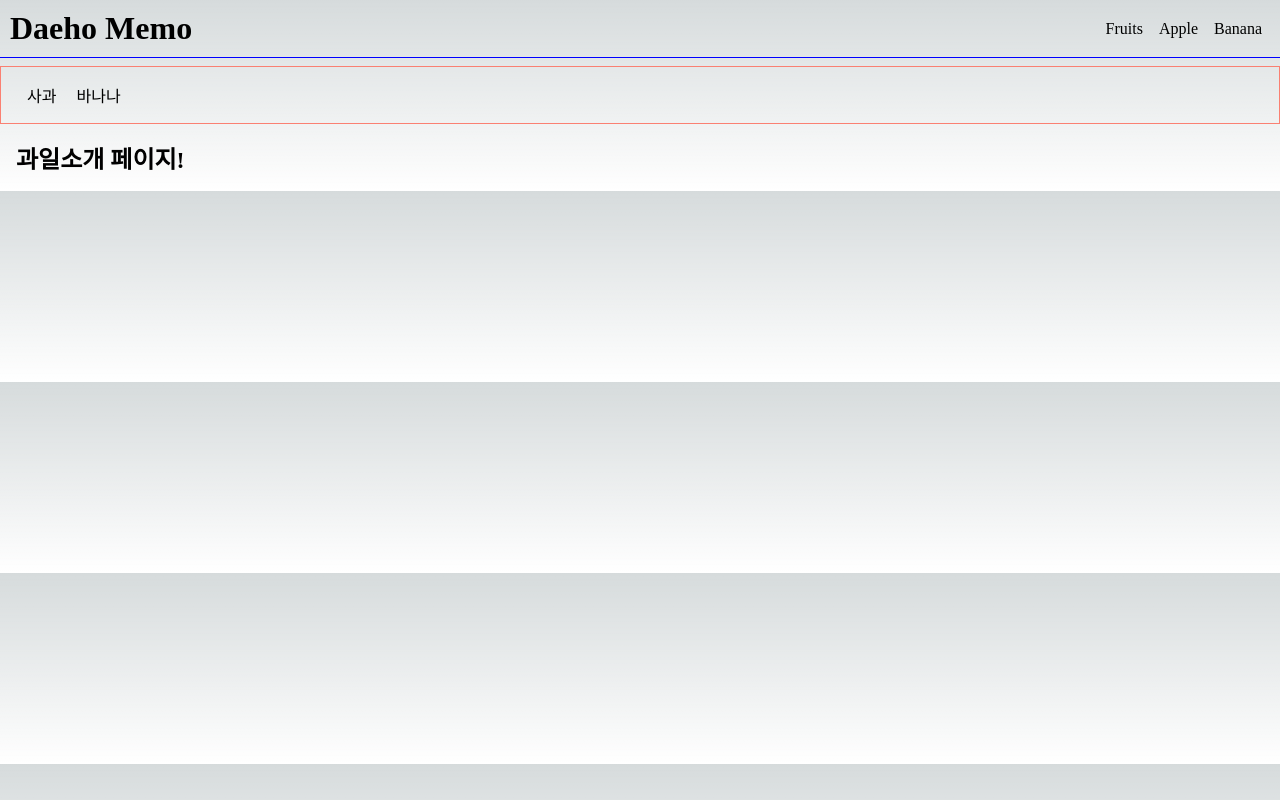
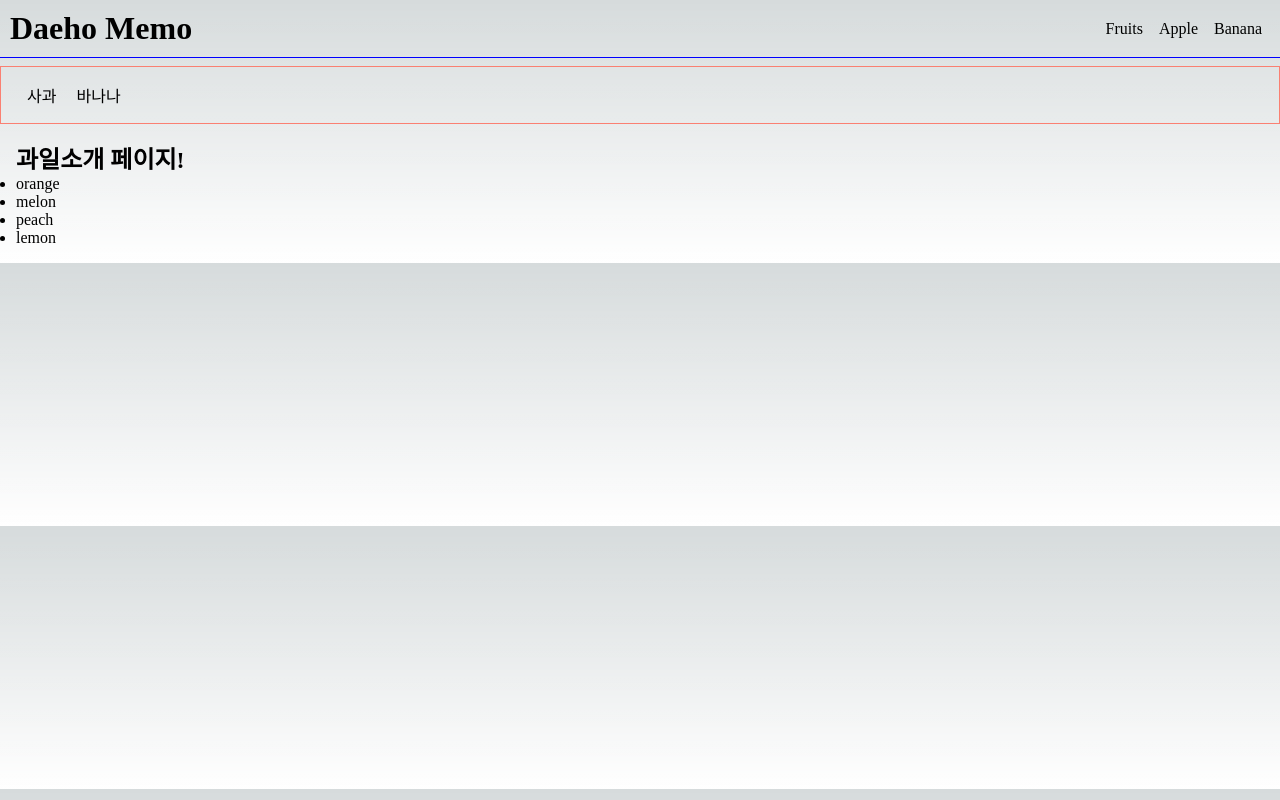
Before and after one commit to SimDaeHo/NextJs-Study, a Next.js app: page /fruits in a window 1280 px wide. Built offline with nearby package versions, Linux system fonts and the light colour scheme.

Commit message:
fruits page 안에 Link 추가하기

```diff
--- a/src/app/fruits/page.tsx
+++ b/src/app/fruits/page.tsx
@@ -1,3 +1,23 @@
+import Link from "next/link";
+
 export default function FruitsPage() {
-  return <h1>과일소개 페이지!</h1>;
+  return (
+    <>
+      <h1>과일소개 페이지!</h1>
+      <ul>
+        <Link href="/fruits/orange">
+          <li>orange</li>
+        </Link>
+        <Link href="/fruits/melon">
+          <li>melon</li>
+        </Link>
+        <Link href="/fruits/peach">
+          <li>peach</li>
+        </Link>
+        <Link href="/fruits/lemon">
+          <li>lemon</li>
+        </Link>
+      </ul>
+    </>
+  );
 }
```
